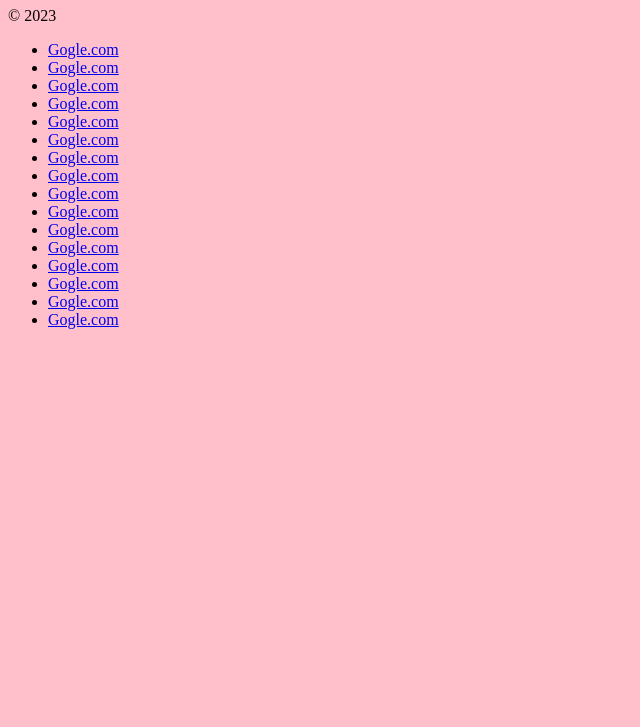
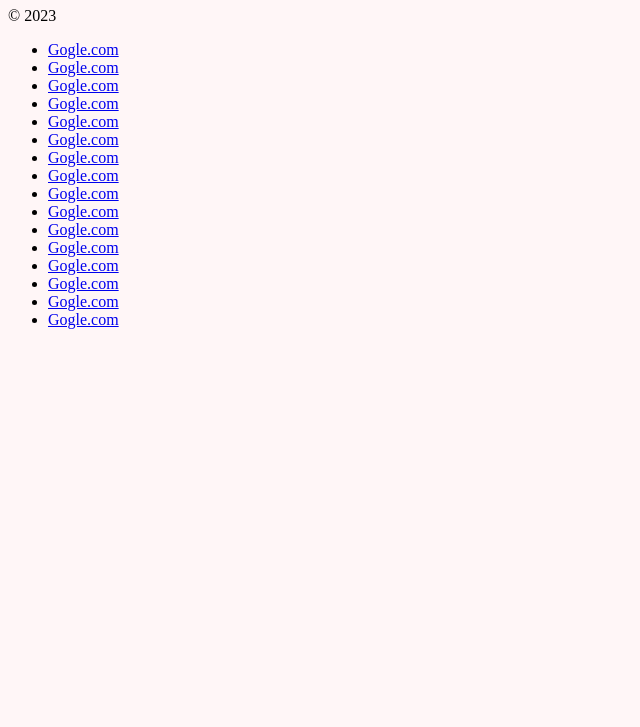
Before and after one commit to jonasholbech/restdb, a plain HTML site: page index.html in a window 1280 px wide. Shown: the part 73-800 px from the top of the page, without its empty margins (0-640 px from the left). Drawn offline with Linux system fonts and the light colour scheme; no server answers.

Commit message:
baggrund

```diff
--- a/style.css
+++ b/style.css
@@ -1,5 +1,5 @@
 body {
-  background-color: #ffc0cb;
+  background-color: hsla(350, 100%, 88%, 0.141);
 }
 
 h1 {
```
